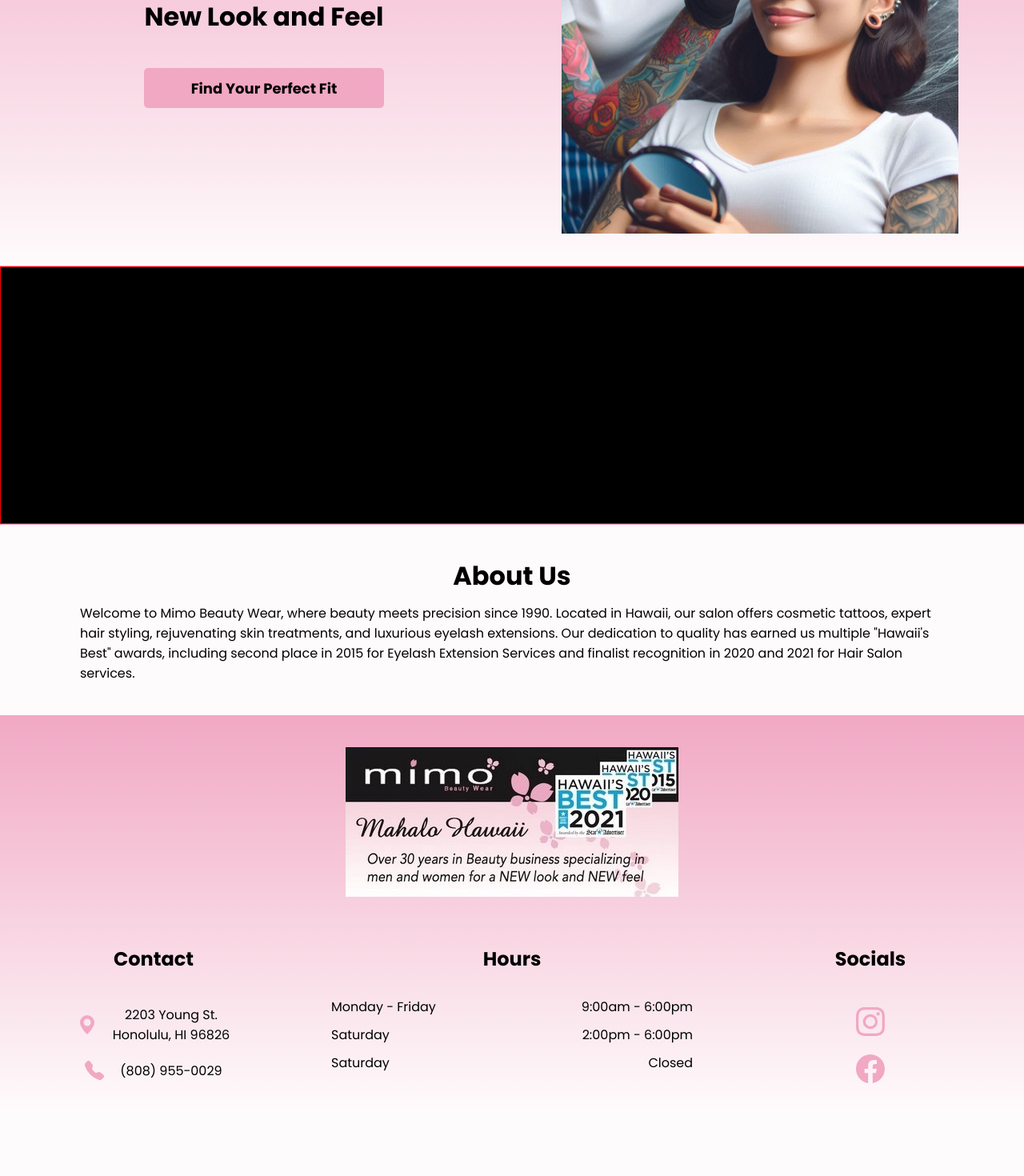
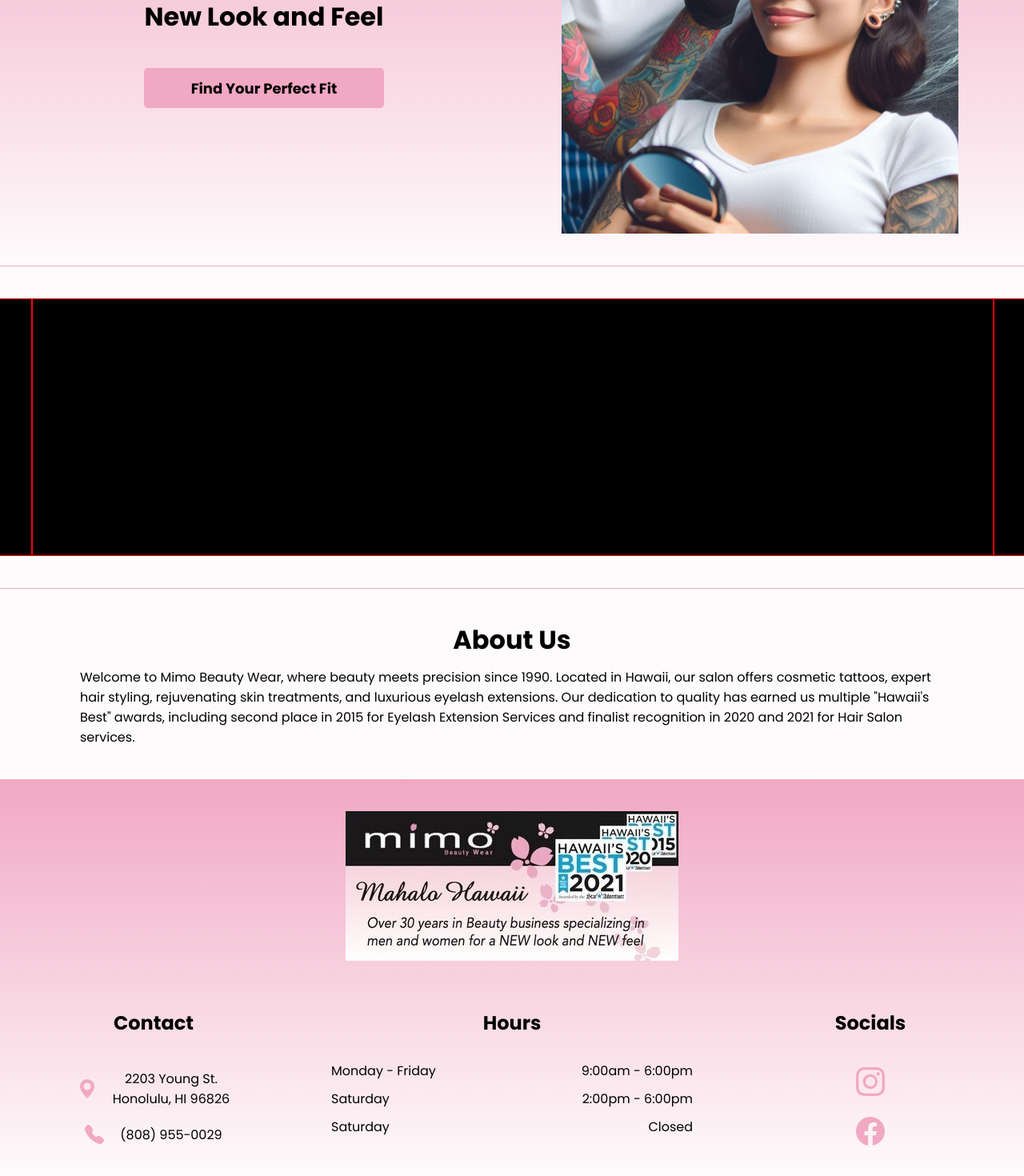
Before and after one commit to BrandonGatewood/MimoBeautyWear, a React (Vite) app: page / in a window 1280 px wide. Shown: the part 328-1798 px from the top of the page at 80% size. Before the commit the page ends 1719 px from the top, so only its background shows below. Built offline with nearby package versions, Linux system fonts and the light colour scheme.

Commit message:
added links to button and footer social icons

```diff
--- a/src/components/Footer.jsx
+++ b/src/components/Footer.jsx
@@ -45,8 +45,12 @@ const Footer = () => {
                 <div className="socialsInfo">
                     <h2 className="socialsHeader">Socials</h2>
                     <div className="socials">
-                        <Instagram />
-                        <Facebook />
+                        <a href="https://www.instagram.com/mimobeautywear/?hl=en" target="_blank">
+                            <Instagram />
+                        </a>
+                        <a href="https://www.facebook.com/profile.php?id=100063820051871" target="_blank">
+                            <Facebook />
+                        </a>
                     </div>
                 </div>
             </div>
--- a/src/css/pages/home.css
+++ b/src/css/pages/home.css
@@ -39,7 +39,15 @@ h1 {
     font-weight: 600;
     font-size: large;
 }
+.ctaButton:hover {
+    background-color: linear-gradient(180deg, var(--primary) 0%, var(--white) 100%);
+    border: 2px solid var(--primary);
+}
+.ctaButton:active {
+    background-color: linear-gradient(180deg, var(--primary) 0%, var(--white) 100%);
+    border: 1px solid var(--primary);
 
+}
 
 /** About Us **/
 .aboutUs {
@@ -51,6 +59,7 @@ h1 {
 
 /** Carousel **/
 .carouselContainer {
+    padding: 40px;
     display: flex;
     flex-wrap: nowrap;
     overflow: hidden;
--- a/src/pages/Home.jsx
+++ b/src/pages/Home.jsx
@@ -30,7 +30,9 @@ const Home = () => {
                         <h1>Discover a</h1>
                         <h1>New Look and Feel</h1>
                         <div className="desktopButtonSection">
-                            <button className="ctaButton">Find Your Perfect Fit</button>
+                            <a href="/Services">
+                                <button to='/Services' className="ctaButton">Find Your Perfect Fit</button>
+                            </a>
                         </div>
                     </div>
                     <div className="ctaImg">
```
